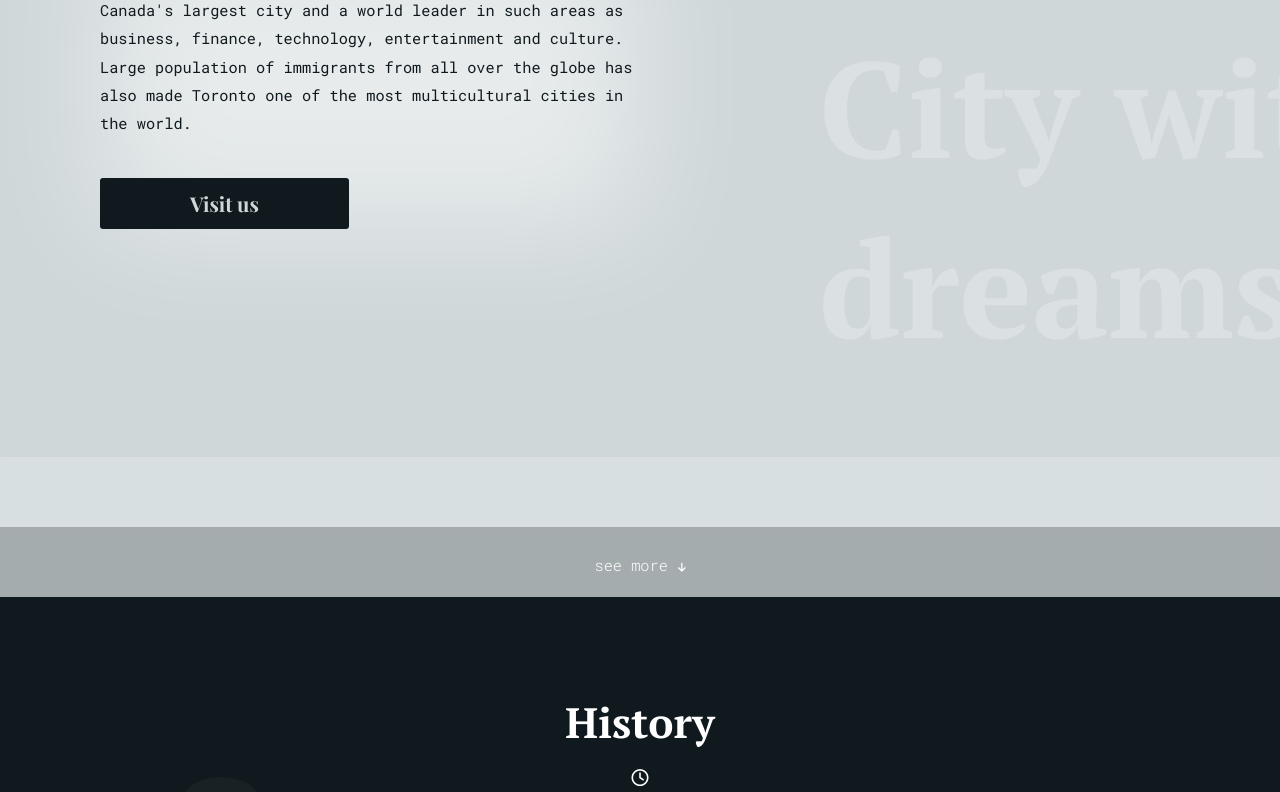
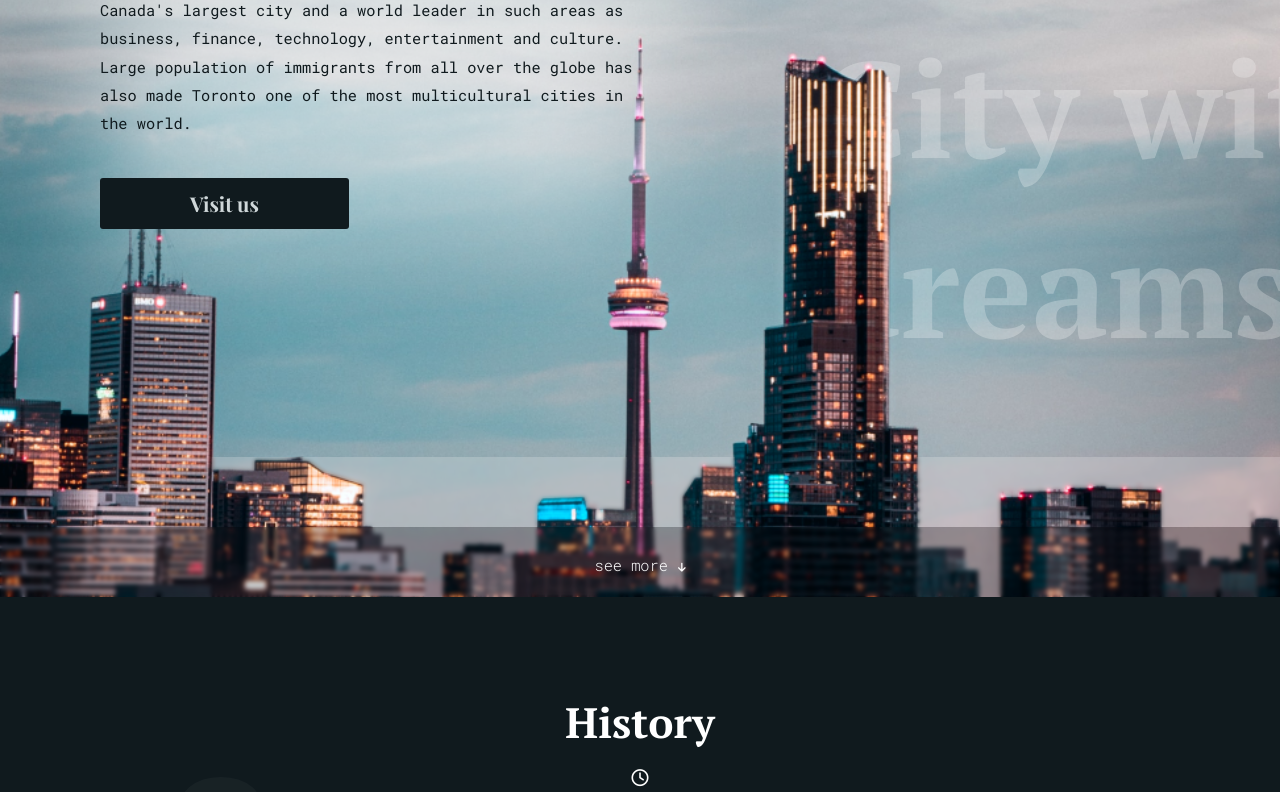
Before and after one commit to Just-xx/toronto-info-site, a website built with Vite: page index.html in a window 1280 px wide. Shown: the part 203-995 px from the top of the page. Built offline with nearby package versions, Linux system fonts and the light colour scheme; files whose address does not match are found by name.

Commit message:
hero img fix

```diff
--- a/styles/secHero.css
+++ b/styles/secHero.css
@@ -6,7 +6,7 @@
   display: flex;
   flex-direction: column;
   height: clamp(730px, 100vh, 950px);
-  background: url('assets/bg_back.png');
+  background: url('/assets/bg_back.png');
   background-size: cover;
   background-repeat: no-repeat;
   background-position: bottom;
@@ -35,7 +35,7 @@
   position: absolute;
   bottom: 0;
   left: 0;
-  background: url('assets/bg_front.png');
+  background: url('/assets/bg_front.png');
   background-size: cover;
   background-repeat: no-repeat;
   background-position: bottom;
```
